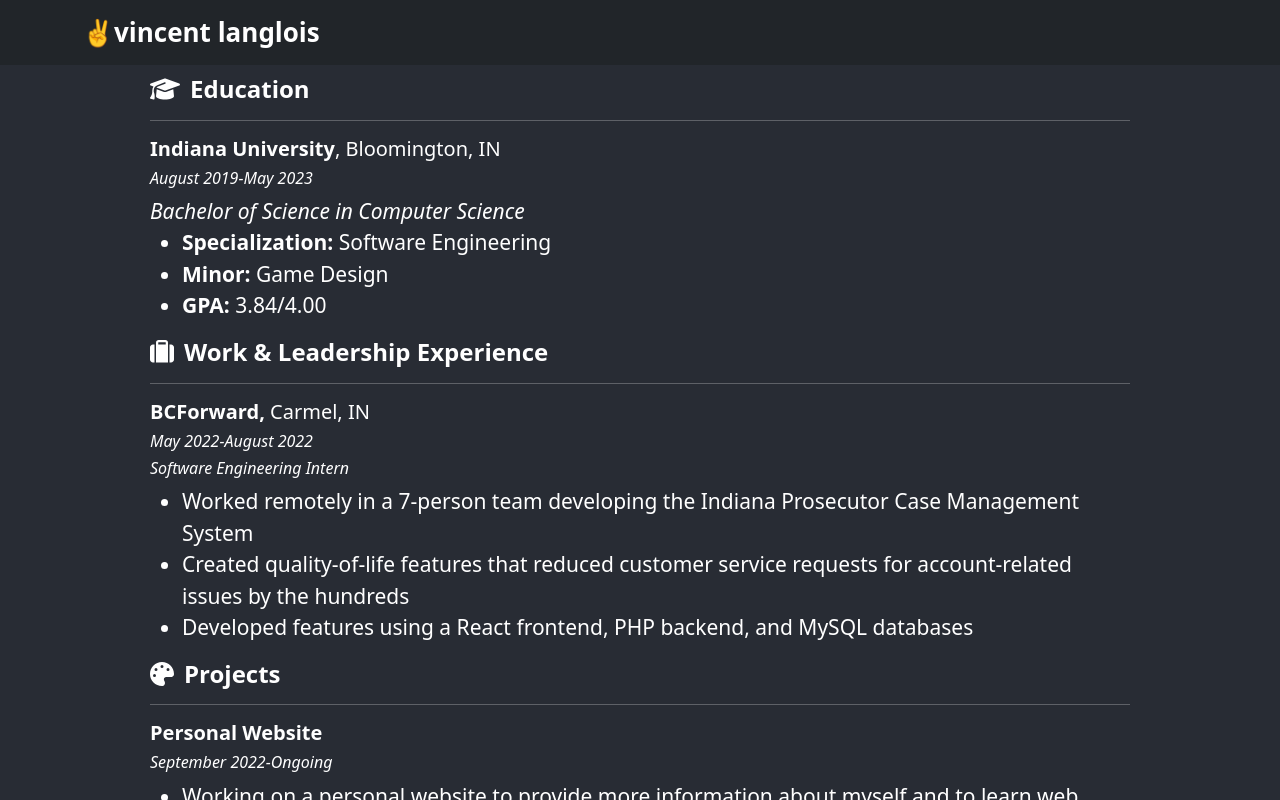
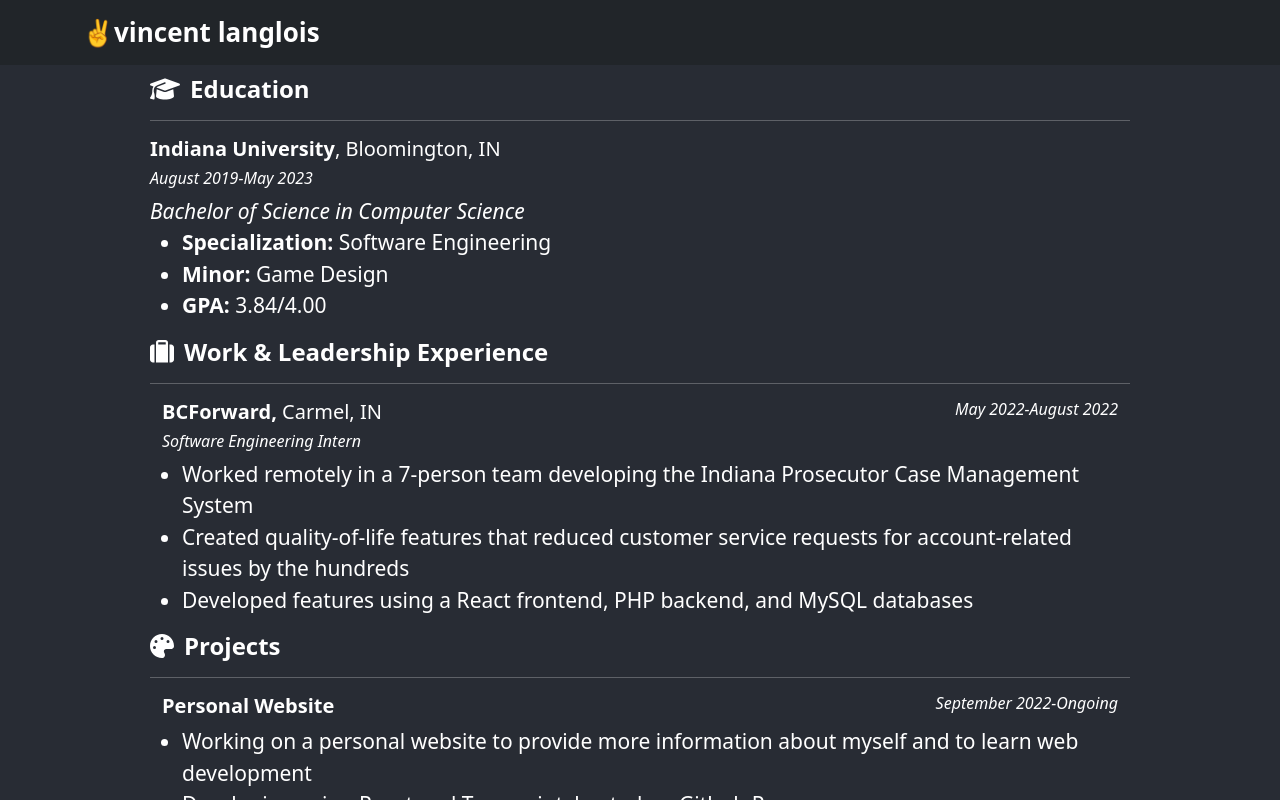
Before and after one commit to vtlanglois/vtlanglois.github.io, a React (Create React App) app: page /#/work in a window 1280 px wide. Shown: the top 800 px of the page. Built offline with nearby package versions, Linux system fonts and the light colour scheme.

Commit message:
updated dates on experienceitem

```diff
--- a/src/components/ContactIcons/ContactIcons.css
+++ b/src/components/ContactIcons/ContactIcons.css
@@ -1,6 +1,7 @@
 .singleCol {
     max-width: 200px;
     margin: 0 auto;
+
 }
 
 .social-media-icons-white {
--- a/src/components/ExperienceItem/ExperienceItem.css
+++ b/src/components/ExperienceItem/ExperienceItem.css
@@ -0,0 +1,9 @@
+.date {
+    text-align: right;
+}
+
+.singleCol {
+    max-width: 200px;
+    margin: 0 auto;
+
+}
--- a/src/components/ExperienceItem/ExperienceItem.tsx
+++ b/src/components/ExperienceItem/ExperienceItem.tsx
@@ -1,6 +1,11 @@
-
-import { ReactElement, JSXElementConstructor, ReactFragment, ReactPortal } from "react";
-import "./ExperienceItem.css"
+import {
+  ReactElement,
+  JSXElementConstructor,
+  ReactFragment,
+  ReactPortal,
+} from "react";
+import { Col, Container, Row } from "reactstrap";
+import "./ExperienceItem.css";
 
 interface ExperienceItemProps {
   title: string;
@@ -9,26 +14,44 @@ interface ExperienceItemProps {
   endMonth?: string;
   job?: string;
   details: Array<string>;
-
 }
 
-const ExperienceItem = ({title, location, startMonth, endMonth, job, details}: ExperienceItemProps) => {
-
-
-
+const ExperienceItem = ({
+  title,
+  location,
+  startMonth,
+  endMonth,
+  job,
+  details,
+}: ExperienceItemProps) => {
   return (
     <div>
-            <h5><b>{title}</b> {location}</h5>
-                    <h6><i>{startMonth}-{endMonth}</i></h6>
-                    <h6><i>{job}</i></h6>
+      <Container>
+        <Row>
+          <Col>
+            <h5>
+              <b>{title}</b> {location}
+            </h5>
+            <h6>
+              <i>{job}</i>
+            </h6>
+          </Col>
+          <Col className="date">
+            <h6>
+              <i>
+                {startMonth}-{endMonth}
+              </i>
+            </h6>
+          </Col>
+        </Row>
+      </Container>
+
       <ul>
-                        {details.map(detail => {
-                            return (
-                                <li>{detail}</li>
-                            )
+        {details.map((detail) => {
+          return <li>{detail}</li>;
         })}
       </ul>
     </div>
   );
-}
+};
 export default ExperienceItem;
--- a/src/pages/Contact.tsx
+++ b/src/pages/Contact.tsx
@@ -1,6 +1,5 @@
 import { Link } from "react-router-dom";
 import ContactIcons from "../components/ContactIcons/ContactIcons";
-import WebsiteHeader from "../components/WebsiteHeader";
 import '../App.css';
 
 
@@ -9,7 +8,6 @@ const Contact = () => {
 
         <div>
             <header className='App-header'>
-                <WebsiteHeader />
                 <ContactIcons/>
             </header>
 
```
Lines whose indentation alone changed are shown as unchanged.
